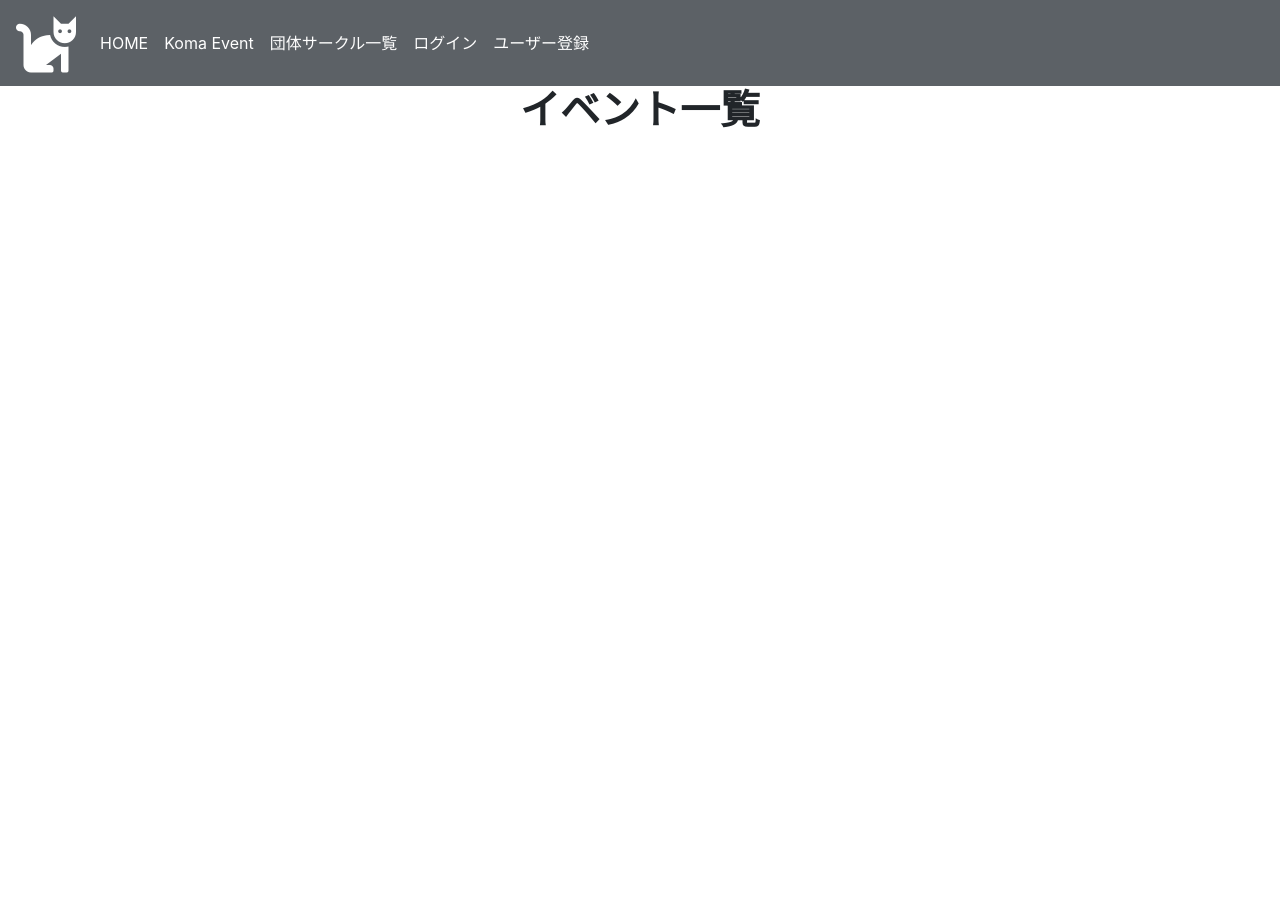
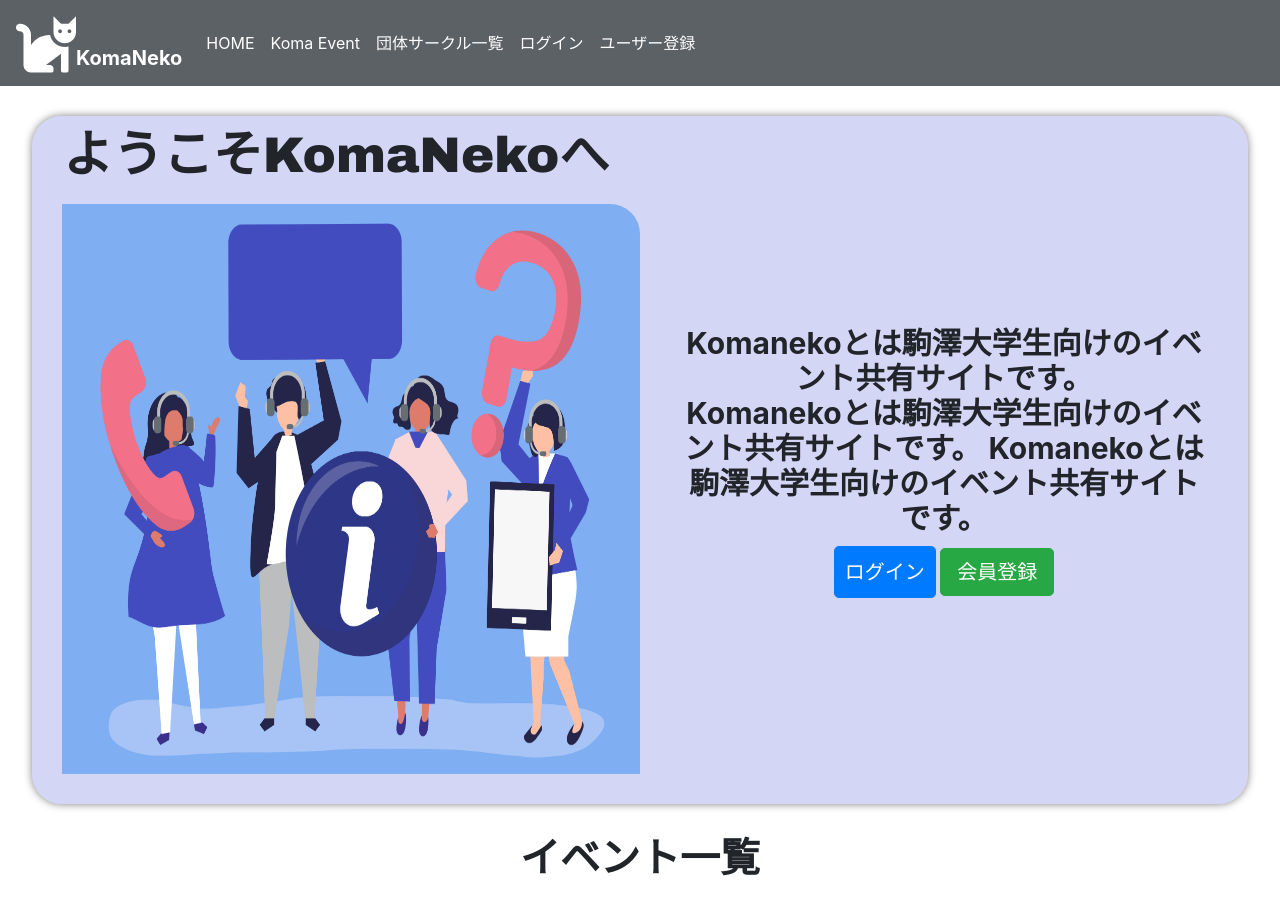
Before and after one commit to daikiyano/komaneko, a Flask app: page / in a window 1280 px wide. Before the commit the page ends 128 px from the top, so only its background shows below. Run offline with Flask 2, Linux system fonts and the light colour scheme; data that the repository does not hold is empty; some libraries are stand-ins or nearby versions.

Commit message:
Add intro box

```diff
--- a/companyblog/static/pc.css
+++ b/companyblog/static/pc.css
@@ -42,6 +42,56 @@
 
 
 /* index.page */
+.site_box{
+  text-align:center;
+  width:95%;
+  height:auto;
+  margin: 30px auto;
+  background:rgba(114,120,224,0.3); border-radius:30px;
+  box-shadow: 0 0 8px gray;
+  display: flex;
+  justify-content: center;
+}
+
+.site_title_box{
+  width:100%;
+}
+
+.site_box_title{
+  font-family:arial black;
+  font-size:50px;
+  padding:10px 0;
+}
+
+.title_image{
+  height:600px;
+  width:100%;
+  border-radius: 30px;
+  padding-left:30px;
+  padding-bottom:30px;
+}
+
+.site_intro_box{
+  height:auto;
+  width:100%;
+}
+
+.site_intro_box_inside{
+  height: 400px;
+  position: relative;
+  top:200px;
+}
+
+.intro_p{
+  font-size:30px;
+  margin: auto 0;
+  padding: auto 0;
+  padding-top:30px;
+  padding: 10px 40px;
+  width:100%;
+  line-height:35px;
+}
+
 
 
 .event_top{
--- a/companyblog/static/phone.css
+++ b/companyblog/static/phone.css
@@ -43,6 +43,43 @@
 
 
 /* index.page */
+.site_box{
+  text-align:center;
+  width:99%;
+  height:auto;
+  margin-bottom:30px;
+  margin-top:0;
+  background:rgba(114,120,224,0.3); border-radius:5px;
+  box-shadow: 0 0 8px gray;
+}
+
+.site_box_title{
+  font-family:arial black;
+  padding:10px 0;
+}
+
+.title_image{
+  height:300px;
+  width:100%;
+  border-radius:10px;
+}
+
+.site_intro_box{
+  height:auto;
+  width:100%;
+}
+
+.intro_p{
+  font-size:20px;
+  padding: 5px 0;
+  width:100%;
+  line-height:35px;
+}
+
+
+
+
+
 .event_top{
   text-align: center;
   font-size:30px;
--- a/companyblog/static/tablet.css
+++ b/companyblog/static/tablet.css
@@ -34,6 +34,62 @@
 
 
 /* index.page */
+
+.site_box{
+  text-align:center;
+  width:95%;
+  height:auto;
+  margin: 30px auto;
+  background:rgba(114,120,224,0.3); border-radius:30px;
+  box-shadow: 0 0 8px gray;
+  display: flex;
+  justify-content: center;
+}
+
+.site_title_box{
+  width:100%;
+}
+
+.site_box_title{
+  font-family:arial black;
+  font-size:50px;
+  padding:10px 0;
+}
+
+.title_image{
+  height:600px;
+  width:100%;
+  border-radius: 30px;
+  padding-left:30px;
+  padding-bottom:30px;
+}
+
+.site_intro_box{
+  height:auto;
+  width:100%;
+}
+
+.site_intro_box_inside{
+  height: 400px;
+  position: relative;
+  top:200px;
+}
+
+.intro_p{
+  font-size:30px;
+  margin: auto 0;
+  padding: auto 0;
+  padding-top:30px;
+  padding: 10px 40px;
+  width:100%;
+  line-height:35px;
+}
+
+
+
+
+
+
 .event_top{
   text-align: center;
   font-size:40px;
--- a/companyblog/templates/base.html
+++ b/companyblog/templates/base.html
@@ -18,7 +18,7 @@
   <body>
 
     <nav class="navbar navbar-expand-lg navbar-light bg-dark" style="opacity:0.8;　background-color: #794aa8;">
-  <a style="color:white;" class="navbar-brand" href="#"><i class="fas fa-cat" style="font-size:60px;"></i>
+  <a style="color:white;" class="navbar-brand" href="#"><i class="fas fa-cat" style="font-size:60px;"></i><b>KomaNeko</b>
 </a>
   <button class="navbar-toggler" type="button" data-toggle="collapse" data-target="#navbarNav" aria-controls="navbarNav" aria-expanded="false" aria-label="Toggle navigation">
     <span class="navbar-toggler-icon"></span>
--- a/companyblog/templates/index.html
+++ b/companyblog/templates/index.html
@@ -2,7 +2,21 @@
 {% block content %}
 <p class="page-top"><a class="fas fa-angle-up" href="#wrap"></a></p>
 
-
+<div class="site_box">
+  <div class="site_title_box">
+    <h2 class="site_box_title"><b>ようこそKomaNekoへ</b></h2>
+    <img class="title_image" src="static/v211batch11-filmful-243-customerservice.jpg" alt="Komaneco_logo">
+  </div>
+  <div class="site_intro_box">
+  <div class="site_intro_box_inside">
+    <h2 class="intro_p"><b>Komanekoとは駒澤大学生向けのイベント共有サイトです。<br>
+    Komanekoとは駒澤大学生向けのイベント共有サイトです。
+    Komanekoとは駒澤大学生向けのイベント共有サイトです。</b></h2>
+    <a href="{{url_for('users.login')}}" class="btn btn-primary btn-lg" style="padding:10px;">ログイン</a>
+    <a href="{{url_for('users.register')}}" class="btn btn-success btn-lg">会員登録</a>
+  </div>
+  </div>
+</div>
 
 
 <h1 class="event_top"><b>イベント一覧</b></h1>
```
Also changed, not shown: companyblog/static/v211batch11-filmful-243-customerservice.jpg (added), data.sqlite.
